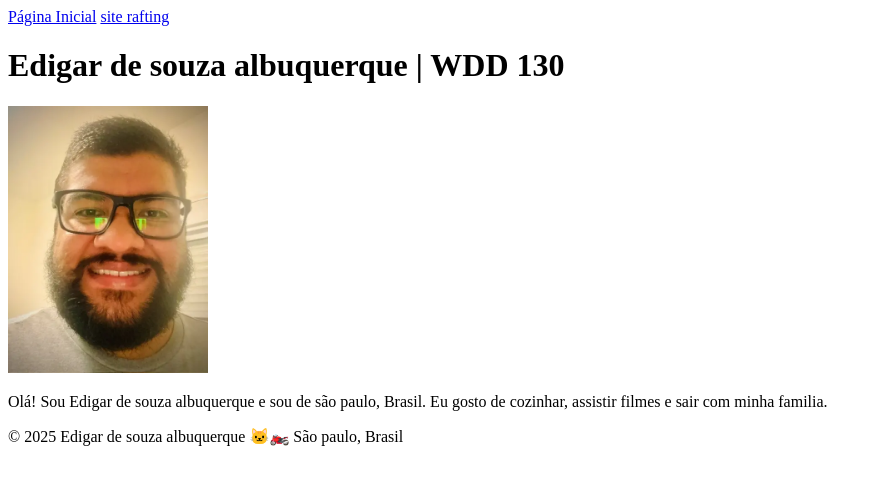
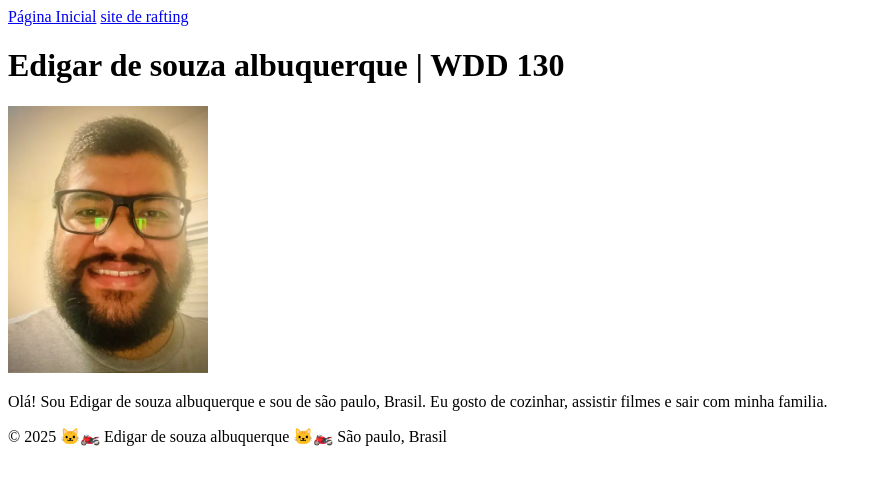
Before and after one commit to Albuquerque293/wdd130, a plain HTML site: page index.html in a window 1280 px wide. Shown: the whole page, without its empty margins (0-882 px from the left). Drawn offline with Linux system fonts and the light colour scheme.

Commit message:
pagina edigar 1

```diff
--- a/index.html
+++ b/index.html
@@ -11,7 +11,7 @@
     <header>
         <nav>
             <a href="#">Página Inicial</a>
-            <a href="wwr/">site rafting</a>
+            <a href="wwr/">site de rafting</a>
 
         </nav>
 
@@ -25,7 +25,7 @@
 
     </main>
     <footer>
-        <p>&copy; 2025 Edigar de souza albuquerque 🐱‍🏍 São paulo, Brasil</p>
+        <p>&copy; 2025 🐱‍🏍 Edigar de souza albuquerque 🐱‍🏍 São paulo, Brasil</p>
 
     </footer>
 
```
